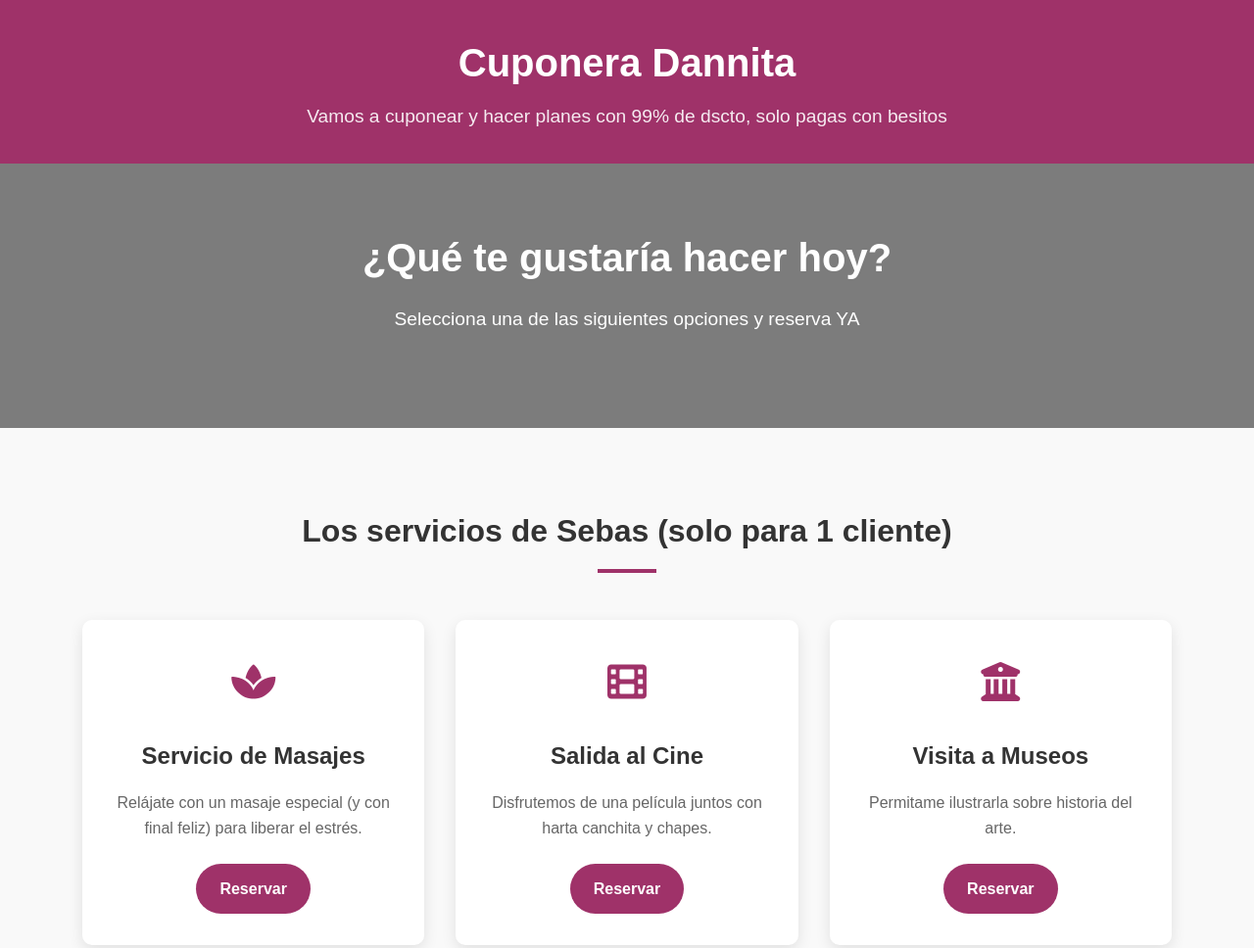
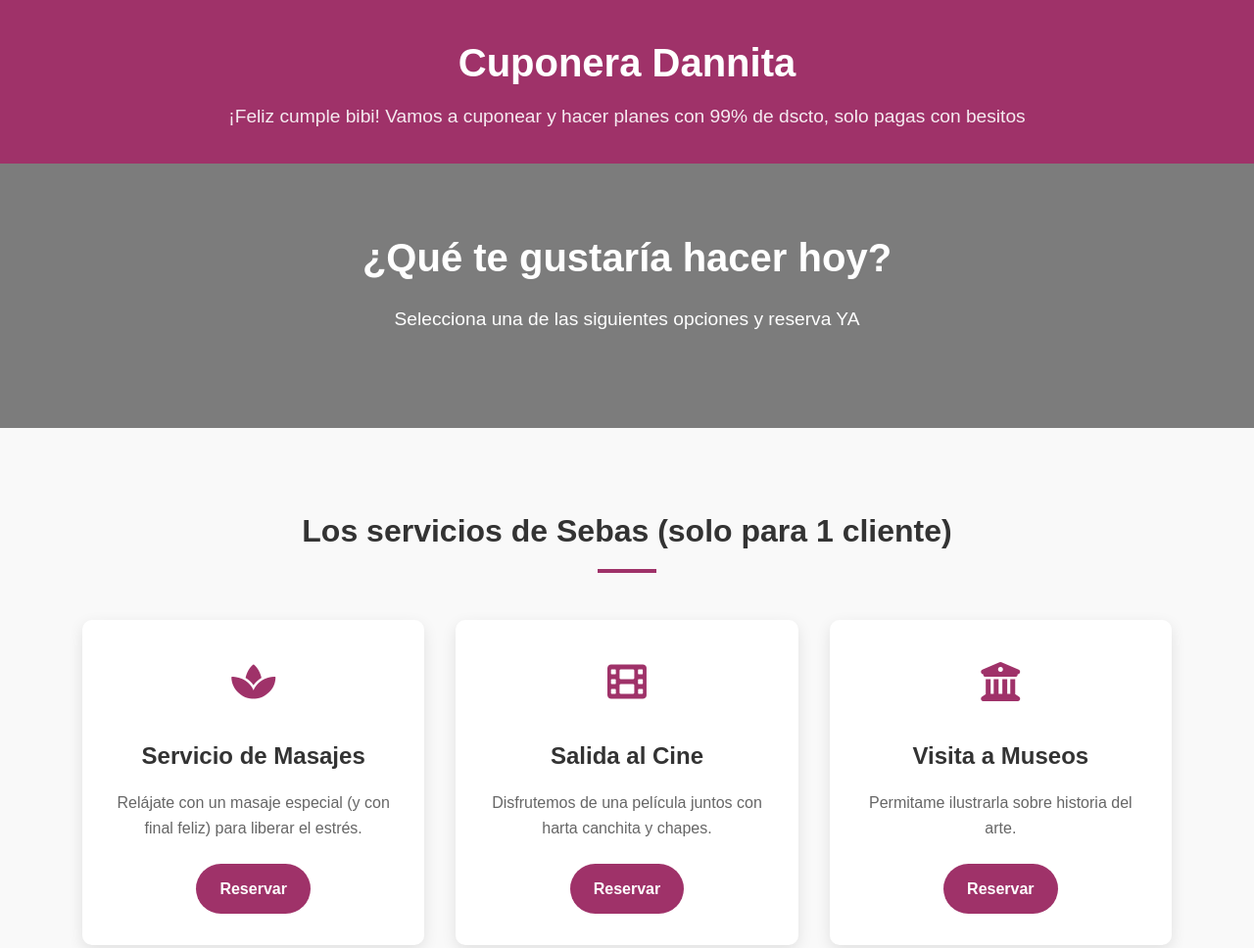
Before and after one commit to sebaszapata9/cuponera-dannita, a plain HTML site: page index.html in a window 1280 px wide. Shown: the top 968 px of the page at 98% size. Drawn offline with Linux system fonts and the light colour scheme.

Commit message:
Update index.html

```diff
--- a/index.html
+++ b/index.html
@@ -11,7 +11,7 @@
     <header class="header">
         <div class="container">
             <h1 class="header-title">Cuponera Dannita</h1>
-            <p class="header-subtitle">Vamos a cuponear y hacer planes con 99% de dscto, solo pagas con besitos</p>
+            <p class="header-subtitle">¡Feliz cumple bibi! Vamos a cuponear y hacer planes con 99% de dscto, solo pagas con besitos</p>
         </div>
     </header>
 
```
